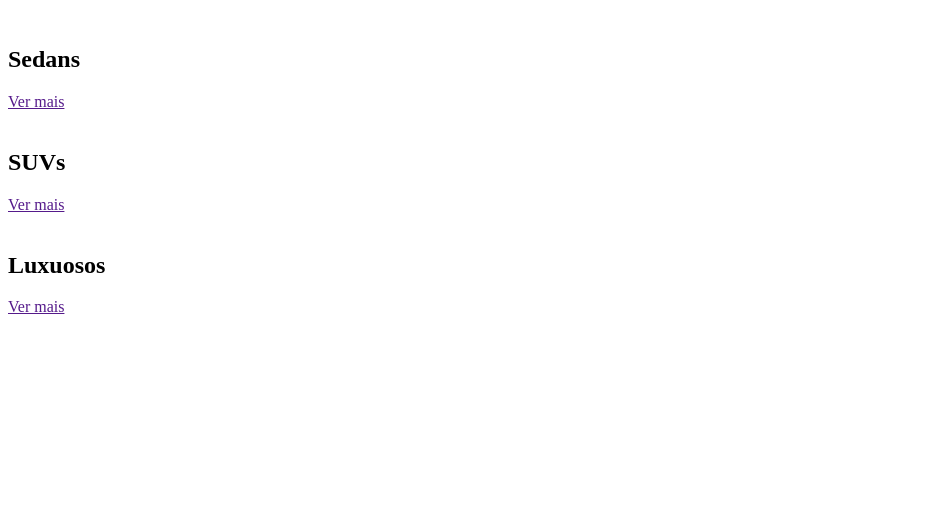
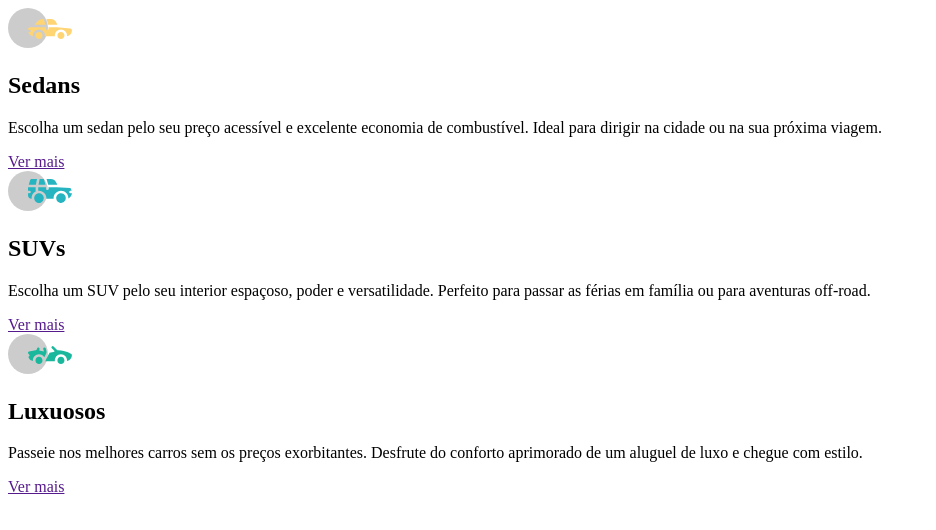
Before and after one commit to Gusta707/carros, a plain HTML site: page index.html in a window 1280 px wide. Shown: the whole page, without its empty margins (0-936 px from the left). Drawn offline with Linux system fonts and the light colour scheme.

Commit message:
desenvolvimento do HTML

```diff
--- a/index.html
+++ b/index.html
@@ -9,25 +9,25 @@
 <body>
     <main>
         <section class="sedans">
-            <img src="" alt="">
+            <img src="./imagens/icon-sedans.svg" alt="carro sedan">
             <h2>Sedans</h2>
-            <p></p>
+            <p>Escolha um sedan pelo seu preço acessível e excelente economia de combustível. Ideal para dirigir na cidade ou na sua próxima viagem.</p>
             <a href="">Ver mais</a>
 
         </section>
 
         <section class="suvs">
-            <img src="" alt="">
+            <img src="./imagens/icon-suvs.svg" alt="carro suv">
             <h2>SUVs</h2>
-            <p></p>
+            <p>Escolha um SUV pelo seu interior espaçoso, poder e versatilidade. Perfeito para passar as férias em família ou para aventuras off-road.</p>
             <a href="">Ver mais</a>
 
         </section>
 
         <section class="luxuosos">
-           <img src="" alt="">
+           <img src="./imagens/icon-luxury.svg" alt="carro luxuoso">
            <h2>Luxuosos</h2>
-           <p></p>
+           <p>Passeie nos melhores carros sem os preços exorbitantes. Desfrute do conforto aprimorado de um aluguel de luxo e chegue com estilo.</p>
            <a href="">Ver mais</a>
 
         </section>
```
